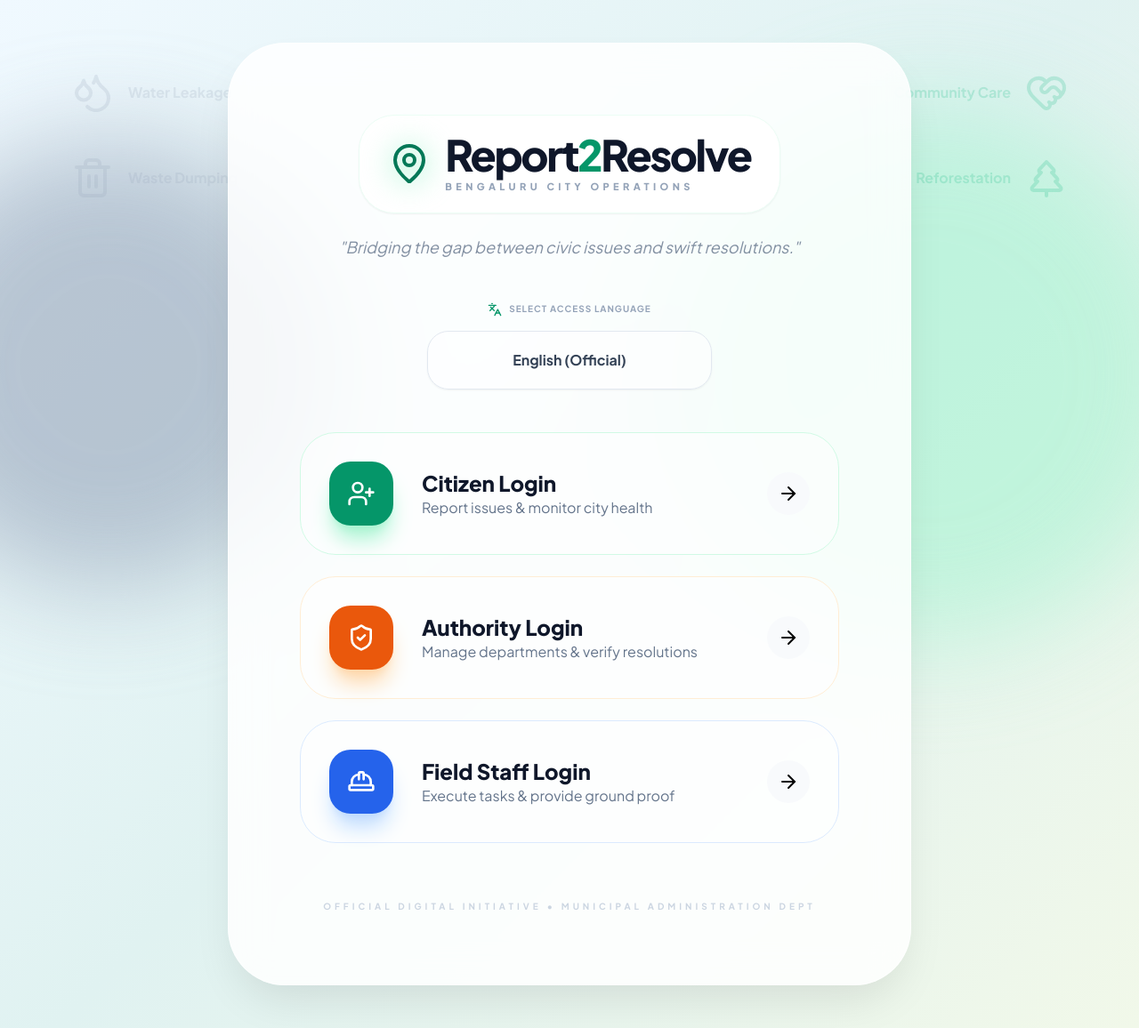
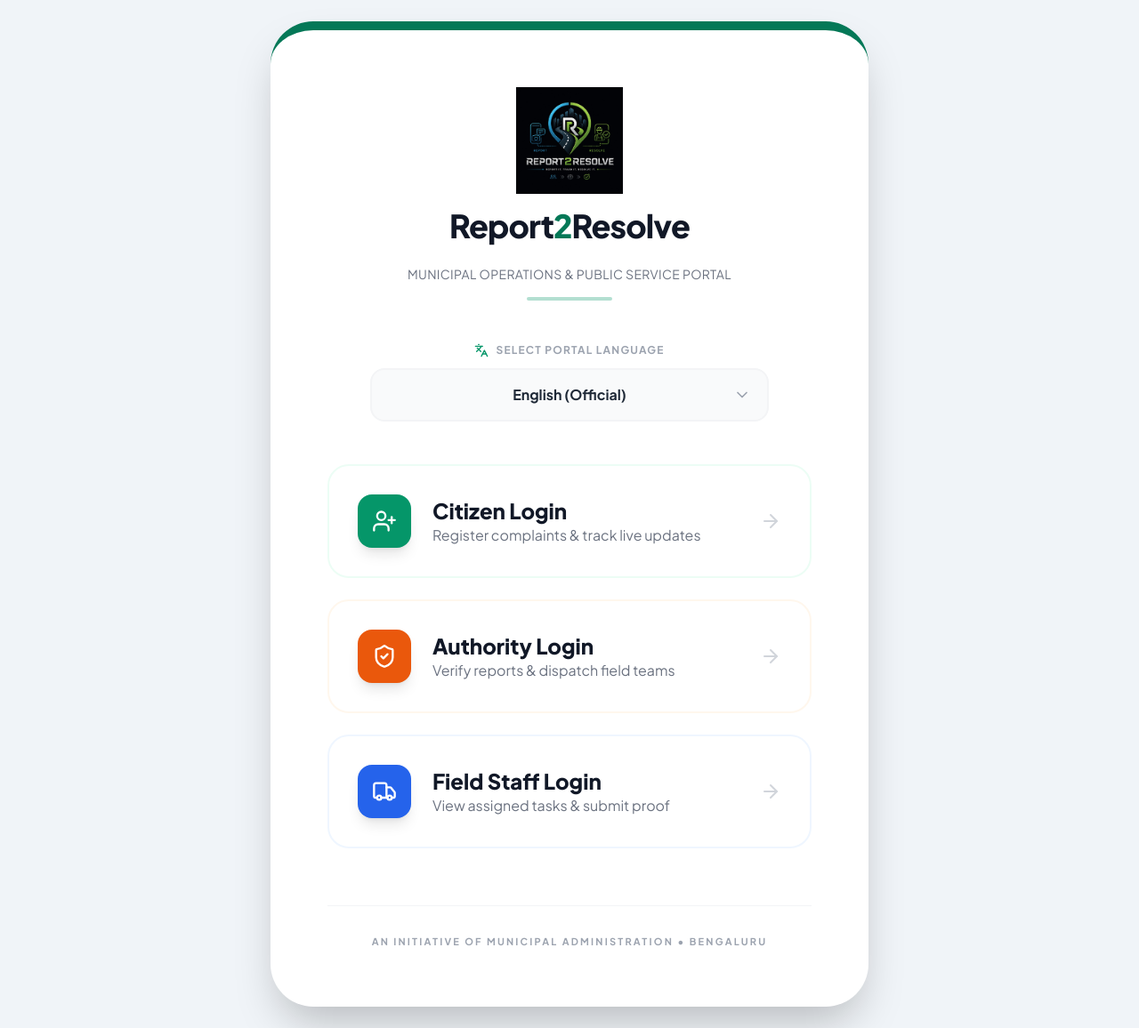
Before and after one commit to nanditham889/Nexonix_Report2Resolve, a Flask app: page / in a window 1280 px wide. Shown: the whole page at 89% size. Run offline with Flask 3, Linux system fonts and the light colour scheme; some libraries are stand-ins or nearby versions.

Commit message:
updatedprojectfiles1

```diff
--- a/app.py
+++ b/app.py
@@ -1,4 +1,4 @@
-from flask import Flask, render_template, request, redirect, url_for
+from flask import Flask, render_template, request, redirect, url_for, flash
 from flask_sqlalchemy import SQLAlchemy
 from datetime import datetime
 import os
@@ -10,11 +10,18 @@ app.config['UPLOAD_FOLDER'] = 'static/uploads'
 
 db = SQLAlchemy(app)
 
+class User(db.Model):
+    id = db.Column(db.Integer, primary_key=True)
+    username = db.Column(db.String(100))
+    email = db.Column(db.String(120), unique=True, nullable=False)
+    password = db.Column(db.String(100), nullable=False)
+    role = db.Column(db.String(50))
+
 class Complaint(db.Model):
     id = db.Column(db.Integer, primary_key=True)
     description = db.Column(db.String(500))
     dept = db.Column(db.String(100))
-    status = db.Column(db.String(50), default='Open') # Open, In Progress, Resolved
+    status = db.Column(db.String(50), default='Open')
     lat = db.Column(db.Float)
     lng = db.Column(db.Float)
     img_before = db.Column(db.String(200), default='pothole_before.jpg')
@@ -31,17 +38,64 @@ def ai_classify(text):
 def index(): return render_template('login.html')
 
 @app.route('/citizen')
-def citizen():
+def citizen_auth(): return render_template('citizen_auth.html', role="Citizen")
+
+@app.route('/officer')
+def officer_auth(): return render_template('citizen_auth.html', role="Authority")
+
+@app.route('/worker')
+def worker_auth(): return render_template('citizen_auth.html', role="Field Staff")
+
+@app.route('/auth_action', methods=['POST'])
+def auth_action():
+    email = request.form.get('email')
+    password = request.form.get('password')
+    username = request.form.get('username')
+    # Use request.args.get to catch the ?role= from the form action
+    role_from_url = request.args.get('role', 'Citizen')
+
+    user = None
+    if username: # Registration
+        new_user = User(username=username, email=email, password=password, role=role_from_url)
+        db.session.add(new_user)
+        db.session.commit()
+        user = new_user
+    else: # Login
+        user = User.query.filter_by(email=email, password=password).first()
+
+    if user:
+        # NECESSARY CHANGE: Use the role stored in the Database (user.role)
+        # to ensure they go to the right place even if they log in from the wrong page
+        if user.role == "Authority":
+            return redirect(url_for('officer_dashboard'))
+        elif user.role == "Field Staff":
+            return redirect(url_for('worker_dashboard'))
+        else:
+            return redirect(url_for('citizen_dashboard'))
+
+    flash("Invalid credentials!")
+    return redirect(url_for('index'))
+
+@app.route('/citizen_dashboard')
+def citizen_dashboard():
     items = Complaint.query.all()
     return render_template('citizen.html', complaints=items)
+
+@app.route('/officer_hub') # Keep function name officer_dashboard for url_for
+def officer_dashboard(): return render_template('officer_hub.html')
+
+@app.route('/worker_tasks') # Keep function name worker_dashboard for url_for
+def worker_dashboard():
+    items = Complaint.query.filter_by(status='Open').all()
+    return render_template('worker.html', items=items)
 
 @app.route('/submit', methods=['POST'])
 def submit():
     desc = request.form.get('desc')
-    lat, lng = float(request.form.get('lat')), float(request.form.get('lng'))
+    lat_val, lng_val = request.form.get('lat'), request.form.get('lng')
+    if not lat_val or not lng_val: return redirect(url_for('citizen_dashboard'))
+    lat, lng = float(lat_val), float(lng_val)
     dept = ai_classify(desc)
-
-    # Simple Duplicate Check (Distance based)
     match = Complaint.query.filter_by(dept=dept, status='Open').first()
     if match and abs(match.lat - lat) < 0.01:
         match.vote_count += 1
@@ -49,35 +103,29 @@ def submit():
         new_c = Complaint(description=desc, dept=dept, lat=lat, lng=lng)
         db.session.add(new_c)
     db.session.commit()
-    return redirect(url_for('citizen'))
-
-@app.route('/officer')
-def officer(): return render_template('officer_hub.html')
+    return redirect(url_for('citizen_dashboard'))
 
 @app.route('/dept/<name>')
 def dept_view(name):
     items = Complaint.query.filter_by(dept=name).all()
     return render_template('officer_dept.html', items=items, dept_name=name)
 
-@app.route('/worker')
-def worker():
-    items = Complaint.query.filter_by(status='Open').all()
-    return render_template('worker.html', items=items)
-
 @app.route('/claim/<int:id>')
 def claim(id):
     c = Complaint.query.get(id)
-    c.status = 'In Progress'
-    db.session.commit()
-    return redirect(url_for('worker'))
+    if c:
+        c.status = 'In Progress'
+        db.session.commit()
+    return redirect(url_for('worker_dashboard'))
 
 @app.route('/resolve/<int:id>')
 def resolve(id):
     c = Complaint.query.get(id)
-    c.status = 'Resolved'
-    c.img_after = 'pothole_after.jpg'
-    db.session.commit()
-    return redirect(url_for('worker'))
+    if c:
+        c.status = 'Resolved'
+        c.img_after = 'pothole_after.jpg'
+        db.session.commit()
+    return redirect(url_for('worker_dashboard'))
 
 if __name__ == '__main__':
     with app.app_context():
--- a/templates/login.html
+++ b/templates/login.html
@@ -3,180 +3,136 @@
 <head>
     <meta charset="UTF-8">
     <meta name="viewport" content="width=device-width, initial-scale=1.0">
-    <title>Report2Resolve | Official Municipal Portal</title>
+    <title>Report2Resolve | Official Login</title>
     <script src="https://cdn.tailwindcss.com"></script>
     <script src="https://unpkg.com/lucide@latest"></script>
     <style>
         @import url('https://fonts.googleapis.com/css2?family=Plus+Jakarta+Sans:wght@400;600;700;800&display=swap');
-
         body {
             font-family: 'Plus Jakarta Sans', sans-serif;
-            margin: 0;
-            overflow-x: hidden;
-            /* Watercolor-style base gradient */
-            background: linear-gradient(135deg, #f0f9ff 0%, #e0f2f1 50%, #f1f8e9 100%);
+            background-color: #f0f4f8;
         }
-
-        /* Artistic Watercolor Background Elements */
-        .watercolor-bg {
-            position: fixed;
-            top: 0; left: 0; width: 100%; height: 100%;
-            z-index: -1;
-            opacity: 0.6;
-            filter: blur(60px);
+        .gov-card {
+            transition: all 0.2s ease-in-out;
         }
-        .blob-left {
-            position: absolute; top: 20%; left: -10%; width: 500px; height: 500px;
-            background: #94a3b8; border-radius: 50%; /* Represents urban grey/issues */
+        .gov-card:hover {
+            transform: translateY(-4px);
+            box-shadow: 0 12px 20px -5px rgba(0, 0, 0, 0.1);
         }
-        .blob-right {
-            position: absolute; bottom: 10%; right: -5%; width: 600px; height: 600px;
-            background: #a7f3d0; border-radius: 50%; /* Represents green/resolution */
-        }
-
-        /* High-End Card Styling */
-        .glass-portal {
-            background: rgba(255, 255, 255, 0.85);
-            backdrop-filter: blur(20px);
-            border: 1px solid rgba(255, 255, 255, 0.5);
-            box-shadow: 0 25px 50px -12px rgba(0, 0, 0, 0.1);
-        }
-
-        .role-card {
-            transition: all 0.4s cubic-bezier(0.175, 0.885, 0.32, 1.275);
-        }
-        .role-card:hover {
-            transform: scale(1.02) translateY(-5px);
-            background: white;
+        /* Style for the logo image to keep it responsive and clean */
+        .brand-logo {
+            width: 120px;
+            height: auto;
+            object-fit: contain;
         }
     </style>
 </head>
-<body class="flex items-center justify-center min-h-screen p-4 md:p-12">
+<body class="flex items-center justify-center min-h-screen p-6">
 
-    <div class="watercolor-bg">
-        <div class="blob-left"></div>
-        <div class="blob-right"></div>
-    </div>
+    <div class="bg-white border-t-[10px] border-emerald-700 rounded-[3rem] shadow-2xl w-full max-w-2xl overflow-hidden p-10 md:p-16">
 
-    <div class="fixed inset-0 pointer-events-none opacity-20 flex justify-between p-20 hidden lg:flex">
-        <div class="flex flex-col gap-12 text-slate-400">
-            <div class="flex items-center gap-4"><i data-lucide="droplets" class="w-12 h-12"></i><span class="font-bold">Water Leakage</span></div>
-            <div class="flex items-center gap-4"><i data-lucide="trash-2" class="w-12 h-12"></i><span class="font-bold">Waste Dumping</span></div>
+        <div class="text-center mb-12">
+            <div class="flex flex-col items-center justify-center mb-6">
+                <img src="{{ url_for('static', filename='Report2Resolve.jpg') }}" alt="Report2Resolve Logo" class="brand-logo mb-4">
+
+                <h1 class="text-4xl font-extrabold text-gray-900 tracking-tight">
+                    Report<span class="text-emerald-700">2</span>Resolve
+                </h1>
+            </div>
+
+            <p id="tagline" class="text-gray-500 font-medium tracking-wide uppercase text-sm">
+                Municipal Operations & Public Service Portal
+            </p>
+            <div class="w-24 h-1 bg-emerald-600 mx-auto mt-4 rounded-full opacity-30"></div>
         </div>
-        <div class="flex flex-col gap-12 text-emerald-500 items-end">
-            <div class="flex items-center gap-4"><span class="font-bold">Community Care</span><i data-lucide="heart-handshake" class="w-12 h-12"></i></div>
-            <div class="flex items-center gap-4"><span class="font-bold">Reforestation</span><i data-lucide="tree-pine" class="w-12 h-12"></i></div>
-        </div>
-    </div>
 
-    <div class="glass-portal rounded-[4rem] w-full max-w-3xl overflow-hidden p-10 md:p-20 relative text-center">
-
-        <div class="mb-12">
-            <div class="inline-flex items-center justify-center bg-white shadow-sm border border-emerald-50 px-8 py-5 rounded-[2.5rem] mb-6">
-                <div class="relative mr-4">
-                    <div class="absolute inset-0 bg-emerald-200 blur-lg opacity-50 rounded-full"></div>
-                    <i data-lucide="map-pin" class="w-12 h-12 text-emerald-700 relative"></i>
-                </div>
-                <div class="text-left">
-                    <h1 class="text-5xl font-black text-slate-900 tracking-tighter leading-none">
-                        Report<span class="text-emerald-600">2</span>Resolve
-                    </h1>
-                    <p class="text-[11px] font-extrabold text-slate-400 uppercase tracking-[0.4em] mt-1">
-                        Bengaluru City Operations
-                    </p>
+        <div class="mb-12 max-w-md mx-auto">
+            <div class="flex items-center justify-center gap-2 mb-3">
+                <i data-lucide="languages" class="w-4 h-4 text-emerald-600"></i>
+                <label class="text-xs font-bold text-gray-400 uppercase tracking-widest">Select Portal Language</label>
+            </div>
+            <div class="relative">
+                <select id="langSelect" onchange="changeLanguage()" class="w-full bg-gray-50 border-2 border-gray-100 rounded-2xl p-4 text-center text-gray-800 font-bold focus:border-emerald-500 outline-none cursor-pointer hover:bg-gray-100 transition-colors appearance-none">
+                    <option value="en">English (Official)</option>
+                    <option value="hi">Hindi (हिंदी)</option>
+                    <option value="kn">Kannada (ಕನ್ನಡ)</option>
+                </select>
+                <div class="absolute inset-y-0 right-5 flex items-center pointer-events-none text-gray-400">
+                    <i data-lucide="chevron-down" class="w-5 h-5"></i>
                 </div>
             </div>
-            <p id="tagline" class="text-slate-500 font-medium italic text-lg opacity-80">
-                "Bridging the gap between civic issues and swift resolutions."
-            </p>
         </div>
 
-        <div class="max-w-xs mx-auto mb-12">
-            <div class="flex items-center justify-center gap-2 mb-4">
-                <i data-lucide="languages" class="w-4 h-4 text-emerald-600"></i>
-                <span class="text-[10px] font-bold text-slate-400 uppercase tracking-widest">Select Access Language</span>
-            </div>
-            <select id="langSelect" onchange="changeLanguage()" class="w-full bg-white/50 border border-slate-200 rounded-3xl p-5 text-center font-bold text-slate-700 focus:ring-4 focus:ring-emerald-500/10 outline-none cursor-pointer appearance-none shadow-sm">
-                <option value="en">English (Official)</option>
-                <option value="hi">Hindi (हिंदी)</option>
-                <option value="kn">Kannada (ಕನ್ನಡ)</option>
-            </select>
-        </div>
-
-        <div class="grid gap-6">
-            <a href="/citizen" class="role-card group flex items-center p-8 bg-white/40 border border-emerald-100 rounded-[2.5rem]">
-                <div class="bg-emerald-600 p-5 rounded-3xl text-white shadow-xl shadow-emerald-200 group-hover:rotate-6 transition-transform">
-                    <i data-lucide="user-plus" class="w-8 h-8"></i>
+        <div class="space-y-6">
+            <a href="/citizen" class="gov-card group flex items-center p-8 bg-white border-2 border-emerald-50 rounded-3xl hover:bg-emerald-50 transition-all">
+                <div class="bg-emerald-600 p-4 rounded-2xl text-white shadow-lg group-hover:scale-110 transition-transform">
+                    <i data-lucide="user-plus" class="w-7 h-7"></i>
                 </div>
-                <div class="ml-8 text-left">
-                    <h3 id="role-citizen" class="text-2xl font-black text-slate-900">Citizen Login</h3>
-                    <p id="desc-citizen" class="text-slate-500 font-medium">Report issues & monitor city health</p>
+                <div class="ml-6 text-left">
+                    <h3 id="role-citizen" class="text-2xl font-extrabold text-gray-900">Citizen Login</h3>
+                    <p id="desc-citizen" class="text-gray-500 font-medium">Register complaints & track live updates</p>
                 </div>
-                <div class="ml-auto bg-slate-50 p-3 rounded-full group-hover:bg-emerald-600 group-hover:text-white transition-colors">
-                    <i data-lucide="arrow-right" class="w-6 h-6"></i>
-                </div>
+                <i data-lucide="arrow-right" class="ml-auto text-gray-300 group-hover:text-emerald-600 group-hover:translate-x-2 transition-all"></i>
             </a>
 
-            <a href="/officer" class="role-card group flex items-center p-8 bg-white/40 border border-orange-100 rounded-[2.5rem]">
-                <div class="bg-orange-600 p-5 rounded-3xl text-white shadow-xl shadow-orange-200 group-hover:rotate-6 transition-transform">
-                    <i data-lucide="shield-check" class="w-8 h-8"></i>
+            <a href="/officer" class="gov-card group flex items-center p-8 bg-white border-2 border-orange-50 rounded-3xl hover:bg-orange-50 transition-all">
+                <div class="bg-orange-600 p-4 rounded-2xl text-white shadow-lg group-hover:scale-110 transition-transform">
+                    <i data-lucide="shield-check" class="w-7 h-7"></i>
                 </div>
-                <div class="ml-8 text-left">
-                    <h3 id="role-officer" class="text-2xl font-black text-slate-900">Authority Login</h3>
-                    <p id="desc-officer" class="text-slate-500 font-medium">Manage departments & verify resolutions</p>
+                <div class="ml-6 text-left">
+                    <h3 id="role-officer" class="text-2xl font-extrabold text-gray-900">Authority Login</h3>
+                    <p id="desc-officer" class="text-gray-500 font-medium">Verify reports & dispatch field teams</p>
                 </div>
-                <div class="ml-auto bg-slate-50 p-3 rounded-full group-hover:bg-orange-600 group-hover:text-white transition-colors">
-                    <i data-lucide="arrow-right" class="w-6 h-6"></i>
-                </div>
+                <i data-lucide="arrow-right" class="ml-auto text-gray-300 group-hover:text-orange-600 group-hover:translate-x-2 transition-all"></i>
             </a>
 
-            <a href="/worker" class="role-card group flex items-center p-8 bg-white/40 border border-blue-100 rounded-[2.5rem]">
-                <div class="bg-blue-600 p-5 rounded-3xl text-white shadow-xl shadow-blue-200 group-hover:rotate-6 transition-transform">
-                    <i data-lucide="hard-hat" class="w-8 h-8"></i>
+            <a href="/worker" class="gov-card group flex items-center p-8 bg-white border-2 border-blue-50 rounded-3xl hover:bg-blue-50 transition-all">
+                <div class="bg-blue-600 p-4 rounded-2xl text-white shadow-lg group-hover:scale-110 transition-transform">
+                    <i data-lucide="truck" class="w-7 h-7"></i>
                 </div>
-                <div class="ml-8 text-left">
-                    <h3 id="role-worker" class="text-2xl font-black text-slate-900">Field Staff Login</h3>
-                    <p id="desc-worker" class="text-slate-500 font-medium">Execute tasks & provide ground proof</p>
+                <div class="ml-6 text-left">
+                    <h3 id="role-worker" class="text-2xl font-extrabold text-gray-900">Field Staff Login</h3>
+                    <p id="desc-worker" class="text-gray-500 font-medium">View assigned tasks & submit proof</p>
                 </div>
-                <div class="ml-auto bg-slate-50 p-3 rounded-full group-hover:bg-blue-600 group-hover:text-white transition-colors">
-                    <i data-lucide="arrow-right" class="w-6 h-6"></i>
-                </div>
+                <i data-lucide="arrow-right" class="ml-auto text-gray-300 group-hover:text-blue-600 group-hover:translate-x-2 transition-all"></i>
             </a>
         </div>
 
-        <div class="mt-16 text-slate-300 font-bold text-[10px] uppercase tracking-[0.4em]">
-            Official Digital Initiative • Municipal Administration Dept
+        <div class="mt-16 text-center border-t border-gray-100 pt-8">
+            <p class="text-[11px] font-bold text-gray-400 uppercase tracking-[0.2em]">
+                An Initiative of Municipal Administration • Bengaluru
+            </p>
         </div>
     </div>
 
     <script>
         const dict = {
             'en': {
-                'tagline': '"Bridging the gap between civic issues and swift resolutions."',
+                'tagline': 'Municipal Operations & Public Service Portal',
                 'citizen': 'Citizen Login',
-                'citizen_d': 'Report issues & monitor city health',
+                'citizen_d': 'Register complaints & track live updates',
                 'officer': 'Authority Login',
-                'officer_d': 'Manage departments & verify resolutions',
+                'officer_d': 'Verify reports & dispatch field teams',
                 'worker': 'Field Staff Login',
-                'worker_d': 'Execute tasks & provide ground proof'
+                'worker_d': 'View assigned tasks & submit proof'
             },
             'hi': {
-                'tagline': '"नागरिक समस्याओं और त्वरित समाधानों के बीच की दूरी को कम करना।"',
+                'tagline': 'नगरपालिका संचालन और जन सेवा पोर्टल',
                 'citizen': 'नागरिक लॉगिन',
-                'citizen_d': 'मुद्दों की रिपोर्ट करें और शहर के स्वास्थ्य की निगरानी करें',
+                'citizen_d': 'शिकायत दर्ज करें और लाइव अपडेट ट्रैक करें',
                 'officer': 'प्राधिकारी लॉगिन',
-                'officer_d': 'विभागों का प्रबंधन करें और समाधान सत्यापित करें',
-                'worker': 'फील्ड स्टाफ लॉगिन',
-                'worker_d': 'कार्यों को निष्पादित करें और जमीनी प्रमाण प्रदान करें'
+                'officer_d': 'रिपोर्ट सत्यापित करें और टीमें भेजें',
+                'worker': 'क्षेत्र कर्मचारी लॉगिन',
+                'worker_d': 'कार्य देखें और प्रमाण प्रस्तुत करें'
             },
             'kn': {
-                'tagline': '"ನಾಗರಿಕ ಸಮಸ್ಯೆಗಳು ಮತ್ತು ತ್ವರಿತ ಪರಿಹಾರಗಳ ನಡುವಿನ ಅಂತರವನ್ನು ಕಡಿಮೆ ಮಾಡುವುದು."',
+                'tagline': 'ನಗರಸಭೆ ಕಾರ್ಯಾಚರಣೆ ಮತ್ತು ಸಾರ್ವಜನಿಕ ಸೇವಾ ಪೋರ್ಟಲ್',
                 'citizen': 'ನಾಗರಿಕ ಲಾಗಿನ್',
-                'citizen_d': 'ಸಮಸ್ಯೆಗಳನ್ನು ವರದಿ ಮಾಡಿ ಮತ್ತು ನಗರದ ಆರೋಗ್ಯವನ್ನು ಮೇಲ್ವಿಚಾರಣೆ ಮಾಡಿ',
+                'citizen_d': 'ದೂರುಗಳನ್ನು ಸಲ್ಲಿಸಿ ಮತ್ತು ಲೈವ್ ಅಪ್‌ಡೇಟ್ ಗಮನಿಸಿ',
                 'officer': 'ಅಧಿಕಾರಿ ಲಾಗಿನ್',
-                'officer_d': 'ಇಲಾಖೆಗಳನ್ನು ನಿರ್ವಹಿಸಿ ಮತ್ತು ಪರಿಹಾರಗಳನ್ನು ಪರಿಶೀಲಿಸಿ',
+                'officer_d': 'ವರದಿಗಳನ್ನು ಪರಿಶೀಲಿಸಿ ಮತ್ತು ತಂಡಗಳನ್ನು ನಿಯೋಜಿಸಿ',
                 'worker': 'ಕ್ಷೇತ್ರ ಸಿಬ್ಬಂದಿ ಲಾಗಿನ್',
-                'worker_d': 'ಕೆಲಸಗಳನ್ನು ನಿರ್ವಹಿಸಿ ಮತ್ತು ಪುರಾವೆ ಒದಗಿಸಿ'
+                'worker_d': 'ಕೆಲಸಗಳನ್ನು ವೀಕ್ಷಿಸಿ ಮತ್ತು ಪುರಾವೆ ಸಲ್ಲಿಸಿ'
             }
         };
 
```
Also changed, not shown: templates/citizen_auth.html (added, +93 -0 lines), instance/nexus.db, static/Report2Resolve.jpg (renamed from static/uploads/Report2Resolve.jpeg), templates/officer_auth.html (added), templates/worker_auth.html (added).
